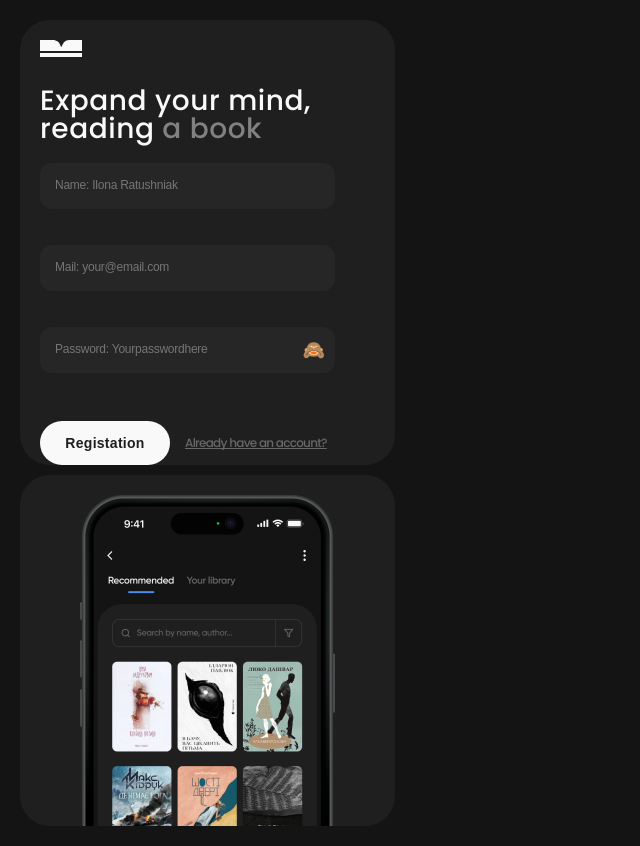
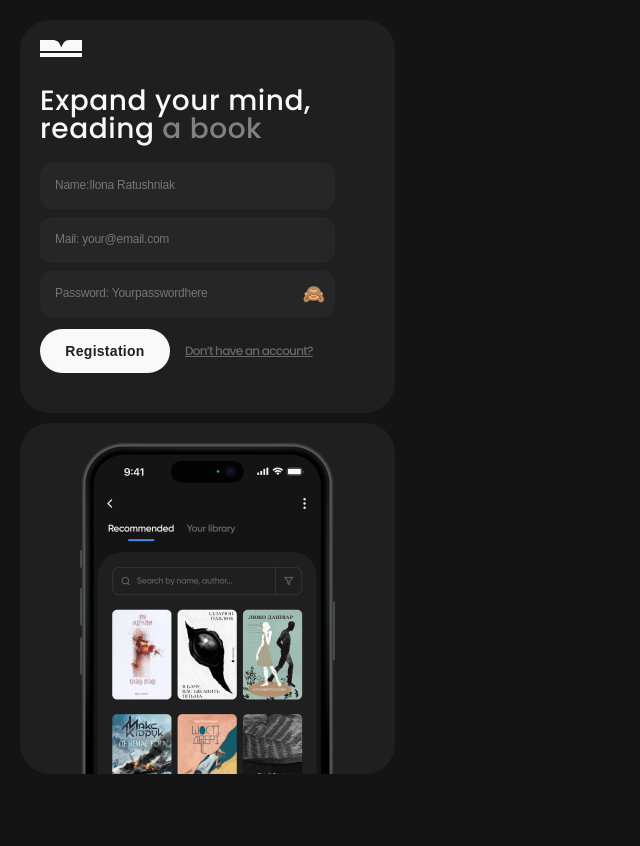
Before and after one commit to LytovchenkoOlenka/read-journey-webApp-frontend, a React (Vite) app: page /register in a window 1280 px wide. Shown: the whole page, without its empty margins (0-640 px from the left). After the commit the page ends 800 px from the top, so only its background shows below. Built offline with nearby package versions, Linux system fonts and the light colour scheme.

Commit message:
implement_form

```diff
--- a/src/components/Input/Input.jsx
+++ b/src/components/Input/Input.jsx
@@ -1,25 +1,33 @@
 import css from './Input.module.css'
 import {useState} from "react";
 
-export default function Input({type,placeholder,value,onChange,withIcon}) {
+export default function Input({label,type,placeholder,value,onChange,withIcon}) {
     const [showPassword, setShowPassword] = useState(false)
 
     const togglePasswordVisibility = () => {
         setShowPassword((prevState) => !prevState)
     }
 return(
-  <div className={css.inputContainer}>
-          <input className={css.input}
-                 type={type === "password" && showPassword ? "text" : type}
-                 placeholder={placeholder}
-                 value={value}
-                 onChange={onChange}/>
-              {withIcon && type==="password" &&(<button className={css.iconButton} type="button" onClick={togglePasswordVisibility}>{showPassword ? "👁️" : "🙈"}</button>)}
+    <div className={css.inputContainer}>
+        <p className={css.label} >
+            {label}
+        </p>
+        <input className={css.input}
+               type={type === "password" && showPassword ? "text" : type}
+               placeholder={placeholder}
+               value={value || ""}
+               onChange={onChange}
+               autoComplete="off"/>
+        {withIcon && type === "password" && (
+            <button
+                className={css.iconButton}
+                type="button"
+                onClick={togglePasswordVisibility}
+            >
+                {showPassword ? "👁️" : "🙈"}
+            </button>)
+        }
 
-  </div>
+    </div>
 )
-
-
-
-
 }
--- a/src/components/LoginForm/LoginForm.jsx
+++ b/src/components/LoginForm/LoginForm.jsx
@@ -1,48 +1,54 @@
 import Button from '../Button/Button.jsx'
-import {useState} from "react";
+// import {useState} from "react";
 import css from '../Auth/FormStyles.module.css';
 import Input from "../Input/Input.jsx";
+import {useForm} from "react-hook-form";
 
 export default function LoginForm() {
-    const [formData, setFormData] = useState({
-        email: "",
-        password: "",
-    });
+    const {
+        handleSubmit,
+        setValue,
+        watch,
+        formState: { errors },
+    } = useForm();
 
-    const handleLogin = () => {
-        console.log('Login clicked');
-    };
-
-    const handleChange = (e) => {
-        const { name, value } = e.target;
-        setFormData((prev) => ({ ...prev, [name]: value }));
+    const onSubmit = (data) => {
+        console.log(data);
     };
 
 return (
+        <form className={css.form} onSubmit={handleSubmit(onSubmit)}>
             <div className={css.formWrapper}>
-        <form className={css.form} autoComplete="off" onSubmit={(e) => e.preventDefault()}>
+            <div>
                 <Input
-                name="email"
                     type="email"
                     placeholder="Mail: your@email.com"
-                value={formData.email}
-                onChange={handleChange}
+                    value={watch("email") || ""}
+                    onChange={(e) => setValue("email", e.target.value)}
                 />
+                {errors.email && <p className="error">{errors.email.message}</p>}
+            </div>
+
+            <div>
                 <Input
-                name="password"
                     type="password"
                     placeholder="Password: Yourpasswordhere"
-                value={formData.password}
-                onChange={handleChange}
                     withIcon
+                    value={watch("password") || ""}
+                    onChange={(e) => setValue("password", e.target.value)}
                 />
-        </form>
+                {errors.password && <p className="error">{errors.password.message}</p>}
+            </div>
+            </div>
+
 
             <div className={css.submitBlock}>
-            <Button label="Login" onClick={handleLogin}></Button>
+                <Button
+                    type="submit" // Кнопка автоматично викликає сабміт при натисканні Enter
+                    label="Log in"
+                />
                 <a className={css.link} href="/register">Don’t have an account?</a>
             </div>
-    </div>)
-
+        </form>)
 
 }
--- a/src/components/RegisterForm/RegisterForm.jsx
+++ b/src/components/RegisterForm/RegisterForm.jsx
@@ -4,8 +4,9 @@ import css from '../Auth/FormStyles.module.css';
 // import * as yup from 'yup';
 
 import Button from '../Button/Button.jsx'
-import {useState} from "react";
+// import {useState} from "react";
 import Input from '../Input/Input.jsx'
+import {useForm} from "react-hook-form";
 
 // Валідація за допомогою Yup
 // const schema = yup.object().shape({
@@ -15,54 +16,61 @@ import Input from '../Input/Input.jsx'
 // });
 
 export default function RegisterForm(){
-    const [formData, setFormData] = useState({
-        name: "",
-        email: "",
-        password: "",
-    });
+    const {
+        handleSubmit,
+        setValue,
+        watch,
+        formState: { errors },
+    } = useForm();
 
-    const handleRegistration = () => {
-        console.log('Registration clicked');
-    };
-
-    const handleChange = (e) => {
-        const { name, value } = e.target;
-        setFormData((prev) => ({ ...prev, [name]: value }));
+    const onSubmit = (data) => {
+        console.log(data);
     };
 
     return (
+        <form className={css.form} onSubmit={handleSubmit(onSubmit)}>
             <div className={css.formWrapper}>
-        <form className={css.form} autoComplete="off">
+                <div>
                     <Input
+                        // label="Name:"
                         name="name"
                         type="text"
-                placeholder="Name: Ilona Ratushniak"
-                value={formData.name}
-                onChange={handleChange}
+                        placeholder="Name:Ilona Ratushniak"
+                        value={watch("name") || ""}
+                        onChange={(e) => setValue("name", e.target.value)}
                     />
+                    {errors.password && <p className="error">{errors.password.message}</p>}
+                </div>
+                <div>
                     <Input
+                        // label="Mail:"
                         name="email"
                         type="email"
                         placeholder="Mail: your@email.com"
-                value={formData.email}
-                onChange={handleChange}
+                        value={watch("email") || ""}
+                        onChange={(e) => setValue("email", e.target.value)}
                     />
+                    {errors.password && <p className="error">{errors.password.message}</p>}
+                </div>
+                <div>
                     <Input
+                        // label="Password:"
                         name="password"
                         type="password"
                         placeholder="Password: Yourpasswordhere"
-                value={formData.password}
-                onChange={handleChange}
+                        value={watch("password") || ""}
+                        onChange={(e) => setValue("password", e.target.value)}
                         withIcon
                     />
-            {/*<button type="submit" className={css.btn}>Register</button>*/}
-        </form>
-
-    <div className={css.submitBlock}>
-        <Button label="Registation" onClick={handleRegistration}></Button>
-        <a className={css.link} href="/login" >Already have an account?</a>
+                    {errors.password && <p className="error">{errors.password.message}</p>}
                 </div>
             </div>
-)
-    ;
-};
+            <div className={css.submitBlock}>
+                    <Button
+                        type="submit" // Кнопка автоматично викликає сабміт при натисканні Enter
+                        label="Registation"
+                    />
+                    <a className={css.link} href="/login">Don’t have an account?</a>
+                </div>
+        </form>)
+}
```
Lines whose indentation alone changed are shown as unchanged.
